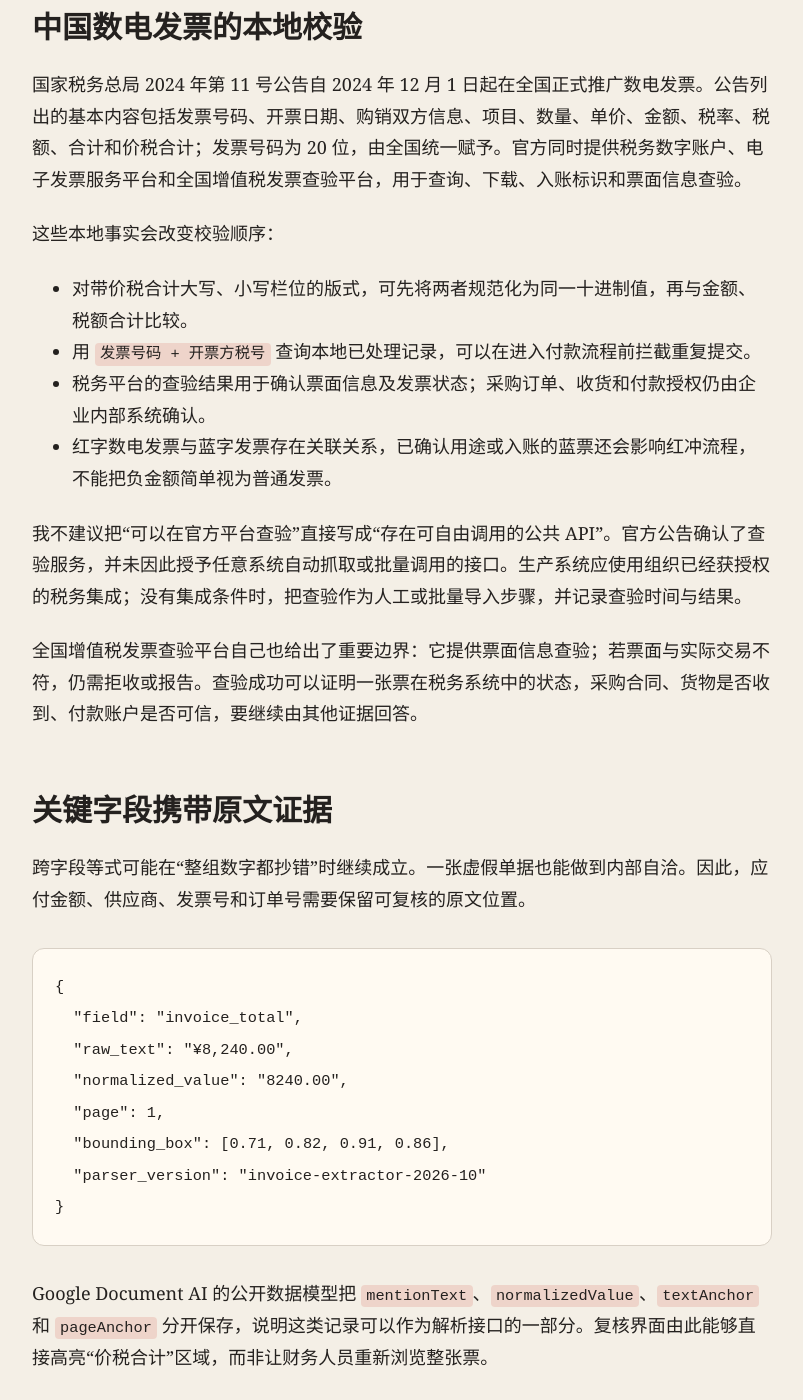
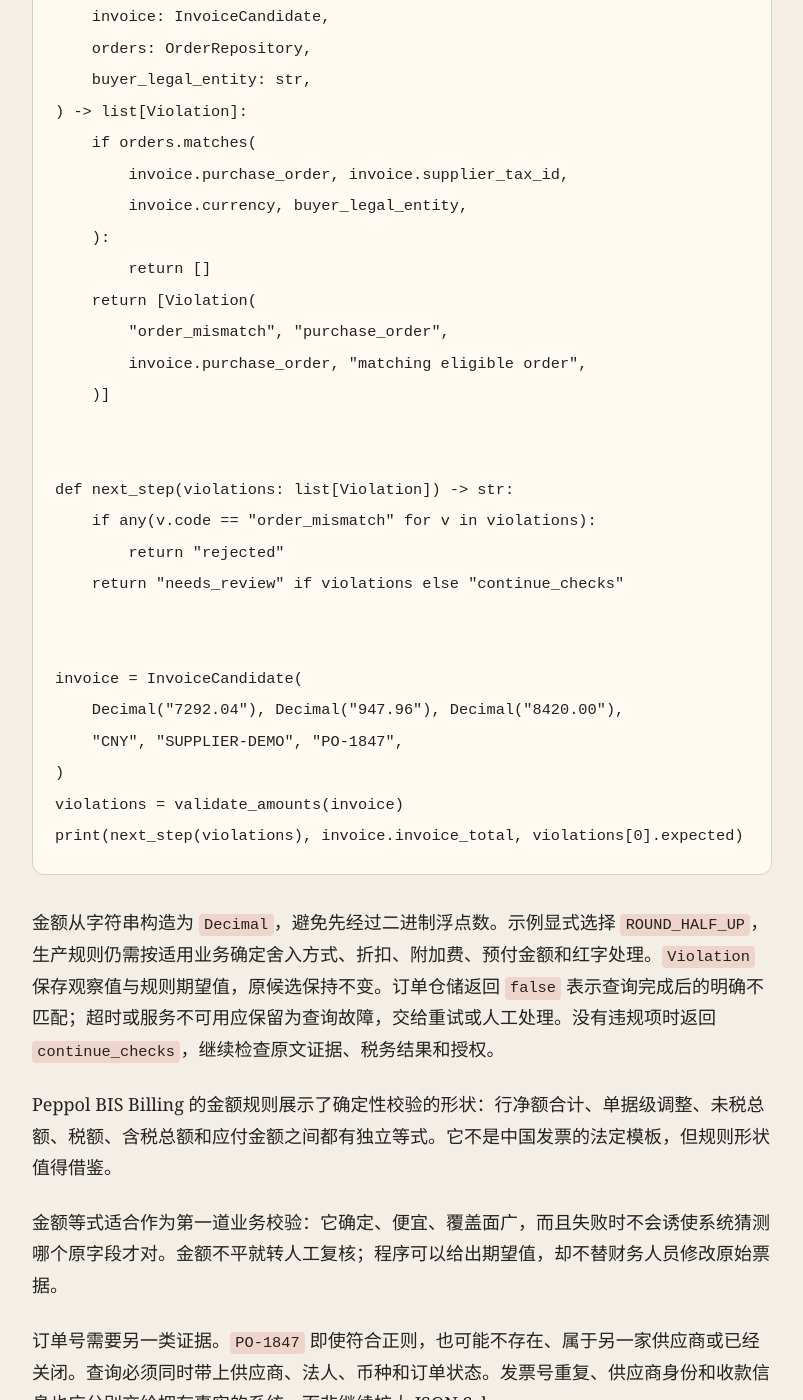
Before and after one commit to deewhale/deewhale.github.io, a Jekyll site: the page built from _posts/2026-10-08-structured-output-invoice-validation.md, in a window 1280 px wide and 1400 px high, scrolled down 4171 px. Shown: the whole window, without its empty margins (238-1041 px from the left). Built offline with Jekyll 4.4.1, drawn with Linux system fonts in a browser that asks for light colours; some of the changed text lies outside the part shown.

Commit message:
content: apply second-review corrections

````diff
--- a/_posts/2026-09-14-long-running-agent-harness.md
+++ b/_posts/2026-09-14-long-running-agent-harness.md
@@ -34,7 +34,7 @@ Harness 是模型外负责装配上下文、调度工具和推进任务状态的
 
 这次改造要完成三件事：校验支付回调签名，避免重复通知造成重复入账，保持原有支付路径工作。最省事的记录方式，是让 Agent 在同一份 Markdown 里维护需求、进度和测试结果。它也有一个危险的便利：改动一份文件，就能缩小需求、宣布实现完成，再给自己补一条通过记录。
 
-我会先拆开这些记录的写入权。文件数量可以很少，责任需要清楚。
+第一步是拆开这些记录的写入权。文件数量可以很少，责任需要清楚。
 
 | 状态 | 回答的问题 | 写入与使用规则 |
 |---|---|---|
@@ -46,13 +46,13 @@ Harness 是模型外负责装配上下文、调度工具和推进任务状态的
 
 开头的 `status: running` 属于工作账本。它负责指向 `run-18`，解释任务由谁领取；代码内容以 `c7d4e2a` 为准。进度文字适合补充“为何选这个实现”和“接下来查什么”。支付平台是否注册成功，则要向支付平台确认。
 
-这一区分也改变了权限安排。如果所有记录仍允许实现者随意覆盖，表格只是文档。我的设计会让 Agent 提交候选代码和测试材料，由控制层校验引用关系、推进状态；修改验收目标走独立的规格变更入口。小团队可以先用单进程脚本、受控文件和 Git 实现这条边界，规模扩大后再迁移到服务与数据库。
+这一区分也改变了权限安排。如果所有记录仍允许实现者随意覆盖，表格只是文档。一种可行的设计是让 Agent 提交候选代码和测试材料，由控制层校验引用关系、推进状态；修改验收目标走独立的规格变更入口。小团队可以先用单进程脚本、受控文件和 Git 实现这条边界，规模扩大后再迁移到服务与数据库。
 
 例如 `spec_version: 3` 约定重复投递同一支付事件时，数据库只增加一笔入账。执行者发现某种旧订单缺少事件编号，可以把它记录为规格问题，交由负责人决定兼容规则。若决定改变规则，就产生版本 4，并重新确认受影响的检查。这样，测试放宽和需求修改会留下同一条可追溯记录。
 
 代码演进也遵循类似规则。版本 A 通过的证据保留为历史；版本 B 加了一次数据库迁移，即使账本曾显示通过，B 仍要重新验证。恢复时最有用的往往是这个具体差异，而非一份更流畅的工作总结。
 
-如果只能先做一件事，我会把“任务—规格版本—代码版本—测试结果”的引用链存下来。原因很实际：下一轮拿到它，就能复验已经付出成本的工作；只有摘要时，接班者往往还得重新判断哪些工作值得保留。规划角色、记忆检索和并行调度都可以晚一点加入。
+最先值得保存的是“任务—规格版本—代码版本—测试结果”的引用链。下一轮拿到它，就能复验已经付出成本的工作；只有摘要时，接班者往往还得重新判断哪些工作值得保留。规划角色、记忆检索和并行调度都可以晚一点加入。
 
 Anthropic 在 2025 年的长运行编码实验中，观察到一次做得过多、交班留下半成品，以及后续实例过早宣布完成。它用功能清单、进度文件和 Git 帮助新会话接手，还要求开始新功能前检查已有能力。这些工件提供了一个很小的起点：先让下一轮能辨认手里的代码和目标，再考虑让它做更多事。
 
@@ -74,11 +74,11 @@ Anthropic 在 2025 年的长运行编码实验中，观察到一次做得过多
 
 这里最容易做错的是“恢复到最新提交”。最新只描述顺序。若提交属于另一个任务，或者包含两项未完成修改，直接把它交给新 Agent，会把隔离问题伪装成实现问题。对账首先确认提交与任务的关系，再决定从哪里继续；来源不清的改动应保留下来调查。
 
-对已经找回的版本，我会跑一次短基线检查：启动项目，验证既有支付路径，再触发一个合法和一个无效签名请求。它的用途是记录新一轮改动之前的状态。红灯若已存在，任务先处理这个故障；绿灯则给后续差异一个对照。基线应短到每次接管都愿意运行，完整回归仍在交付前完成。
+对已经找回的版本，先跑一次短基线检查：启动项目，验证既有支付路径，再触发一个合法和一个无效签名请求。它的用途是记录新一轮改动之前的状态。红灯若已存在，任务先处理这个故障；绿灯则给后续差异一个对照。基线应短到每次接管都愿意运行，完整回归仍在交付前完成。
 
 这之后交给模型的输入可以很小：当前规格、相关文件、刚才的基线结果、尚待解决的失败和停止条件。详细历史留在可检索的存储里，按需读回。把所有日志重新装进上下文既增加开销，也让“当前已确认的状态”淹没在旧建议和失败尝试中。
 
-实现恢复逻辑时，我会专门在几处切断进程：代码已提交但账本未更新，测试已结束但证据未保存，证据已保存但通过标记未写入。重启后检查是否沿同一个提交继续，是否重复开发，是否错误地沿用旧结果。正常退出时写一份完整摘要很容易；这些半完成的写入更能检验交班协议。
+验证恢复逻辑时，可以专门在几处切断进程：代码已提交但账本未更新，测试已结束但证据未保存，证据已保存但通过标记未写入。重启后检查是否沿同一个提交继续，是否重复开发，是否错误地沿用旧结果。正常退出时写一份完整摘要很容易；这些半完成的写入更能检验交班协议。
 
 ## 验收绑定代码与环境
 
@@ -112,7 +112,7 @@ result: pass
 
 Anthropic 的 Agent 评测方法把交互轨迹称为 transcript，把试验结束后的环境状态称为 outcome。落到这个例子，“运行测试命令”属于轨迹，重复投递后的入账条数属于验收目标。Evaluator 可以是确定性检查程序，也可以包含复核模型：条数、状态转换和响应码先用代码断言；从入口穿过处理逻辑到数据库的路径用端到端测试；难编码的交互质量再交给经过样本校准的复核。
 
-我不认同用“多放一个模型复核”替代验收设计。两个角色若共享模糊标准，花更多轮次也可能一起放行。Anthropic 的全栈应用实验就出现过 Evaluator 发现问题后又宽松通过，研究者需要读日志、调整 QA 提示来校准。应先明确测试会拒绝什么，再判断增加复核模型能补上哪些漏检。
+“多放一个模型复核”不能替代验收设计。两个角色若共享模糊标准，花更多轮次也可能一起放行。Anthropic 的全栈应用实验就出现过 Evaluator 发现问题后又宽松通过，研究者需要读日志、调整 QA 提示来校准。应先明确测试会拒绝什么，再判断增加复核模型能补上哪些漏检。
 
 状态转换可以由很短的规则控制：
 
@@ -130,11 +130,15 @@ pending → running → needs_verification → passed
 
 ## Agent 写操作的授权位置
 
-`register_webhook: started` 还提醒了一件 Agent 特有的事：动作由模型选择，授权和凭证却应由模型外的系统控制。我会把测试环境内的代码与数据操作交给受限工具，把生产回调地址变更、凭证轮换和不可自动撤销的动作放在人审之后，审批绑定具体对象与动作。Anthropic 的 Managed Agents 公开架构采用外部凭证存储和专用代理处理自定义工具的 OAuth 凭证；自建 Harness 也可以沿这个边界检查调用主体、目标服务和权限范围，让生成代码接触不到原始 token。遇到中断，先按事先保存的业务标识核对外部结果，再依据该接口的幂等、补偿能力选择后续动作；查证条件不足时暂停自动推进。凭证隔离、操作授权和结果查询分别由对应机制负责，避免接班模型凭一句旧的“已经批准”继续写入。
+`register_webhook: started` 还提醒了一件 Agent 特有的事：动作由模型选择，授权和凭证却应由模型外的系统控制。测试环境内的代码与数据操作可以交给受限工具；生产回调地址变更、凭证轮换和不可自动撤销的动作放在人审之后，审批绑定具体对象与动作。
+
+Anthropic 的 Managed Agents 公开架构采用外部凭证存储和专用代理处理自定义工具的 OAuth 凭证；自建 Harness 也可以沿这个边界检查调用主体、目标服务和权限范围，让生成代码接触不到原始 token。凭证隔离、操作授权和结果查询分别由对应机制负责，避免接班模型凭一句旧的“已经批准”继续写入。
+
+遇到中断，先按事先保存的业务标识核对外部结果，再依据该接口的幂等、补偿能力选择后续动作；查证条件不足时暂停自动推进。
 
 ## 持久化底座与可替换组件
 
-我会把研发投入分成两本账。一类是更换模型后仍要维护的职责：状态保存、产物定位、环境重建、权限检查和验收入口。另一类是为了改善当前模型表现而增加的策略：如何裁剪上下文、谁先规划、何时复核、一次派几个 Agent。前一类适合做成稳定接口，后一类适合配置成可以逐项关闭的策略。
+研发投入可以分成两本账。一类是更换模型后仍要维护的职责：状态保存、产物定位、环境重建、权限检查和验收入口。另一类是为了改善当前模型表现而增加的策略：如何裁剪上下文、谁先规划、何时复核、一次派几个 Agent。前一类适合做成稳定接口，后一类适合配置成可以逐项关闭的策略。
 
 这不要求一开始就拆成很多服务。单进程也能先把读事件、调模型、执行工具和保存结果分成清楚的接口。重要的是，当模型停止响应或沙箱损坏时，任务记录仍在可读取的位置，替换执行者有明确入口。
 
@@ -159,7 +163,7 @@ Anthropic 的 Managed Agents 将日志、控制循环和执行环境拆开，分
 
 Anthropic 的应用开发实验提供了一个具体对照：Sonnet 4.5 接近上下文上限时会提前收尾，研究者通过清空上下文并交班来处理；换到 Opus 4.5 后，这种行为减弱，便改用自动 compaction 维持连续运行。到 Opus 4.6 的实验，固定 sprint 被移除，Evaluator 改在完整构建后检查，发现问题再进入修复循环。删除机制与补强机制一样，都在改变 Harness。
 
-我会把“定期尝试删除”纳入升级流程，而非把架构图上的每个框都当作资产。为同一组真实任务固定输入、环境和验收条件，先跑现有配置，再每次关闭一项机制。每种配置重复运行，记录完成率、验收后漏检、返工、人工介入、墙钟时间和成本。改变模型、提示和任务范围时也留下版本，避免把几项变化的效果算到同一个组件头上。
+升级流程应包含“定期尝试删除”，而非把架构图上的每个框都当作资产。为同一组真实任务固定输入、环境和验收条件，先跑现有配置，再每次关闭一项机制。每种配置重复运行，记录完成率、验收后漏检、返工、人工介入、墙钟时间和成本。改变模型、提示和任务范围时也留下版本，避免把几项变化的效果算到同一个组件头上。
 
 对上下文策略，比较的是故障形态。reset 用一次明确交班换取干净输入，可能丢掉尚未写入工件的判断；compaction 保持连续性，也可能让摘要中的误判跟着后续运行。若连续运行经常过早收口、忽略新证据，值得试 reset；若反复重置使 Agent 一再探索同一段代码，连续运行可能更合适。验收结果和重复劳动一起看，比单看 token 数更能解释取舍。
 
@@ -167,13 +171,13 @@ Planner 的价值主要看范围和依赖是否经常遗漏。上游已经提供
 
 Evaluator 则要检查净收益。先保存一批人工确认的缺陷样本，看它能找回多少、误报多少，以及反馈会引起多少无效修改。模型升级后，旧的缺陷可能已能稳定自修，复核可以后移或降低频率；高风险路径和新任务类型仍保留更强检查。验收入口始终在，是否由另一个模型跑一遍，则由任务难度和漏检成本决定。
 
-我会最后才增加并行。可拆分的失败集合、隔离产物和可检测的合并冲突，是它值得尝试的前提。Anthropic 的 C 编译器实验曾在编译 Linux 内核时遇到多个 Agent 修同一故障、覆盖彼此修改，后来通过与已知可用编译器对照，把问题重新切成可并行诊断的部分。瓶颈在任务划分时，多开实例会增加协调工作。
+并行只在失败集合可拆分、产物已隔离、合并冲突可检测之后才值得增加。Anthropic 的 C 编译器实验曾在编译 Linux 内核时遇到多个 Agent 修同一故障、覆盖彼此修改，后来通过与已知可用编译器对照，把问题重新切成可并行诊断的部分。瓶颈在任务划分时，多开实例会增加协调工作。
 
 删除也需要范围明确。某种配置在例行缺陷修复上表现稳定，可以用于这组任务；跨仓库迁移、陌生框架改造和生产操作仍进入各自的评测。把所有任务混成一个成功率，会掩盖最需要复核的少数类别。团队要保存的是“在哪些条件下可以省掉这一环”的结果，方便下次任务分布变化时重新检验。
 
 ## 按恢复成本选择实现规模
 
-一个只改本地文件、失败后可以廉价重跑的短任务，我会从受约束的单 Agent、Git 提交和已有测试开始。新建任务数据库、租约服务或模型评审链路的维护成本，很可能高于重跑成本。已经有成熟 CI 的团队，也可以直接复用现有的构建和验收入口。
+一个只改本地文件、失败后可以廉价重跑的短任务，可以从受约束的单 Agent、Git 提交和已有测试开始。新建任务数据库、租约服务或模型评审链路的维护成本，很可能高于重跑成本。已经有成熟 CI 的团队，也可以直接复用现有的构建和验收入口。
 
 需要跨会话保留未完成工作时，再补上规格版本、任务账本和证据引用；需要在环境丢失后接班时，加上持久事件和环境配方；存在多个执行者抢占同一工作时，才落实领取、续租和过期写入拒绝。每一项新增设施都对应一个能重现的恢复故障。
 
--- a/_posts/2026-10-08-no-silver-bullet-ai-coding.md
+++ b/_posts/2026-10-08-no-silver-bullet-ai-coding.md
@@ -67,7 +67,7 @@ METR 在 2025 年初测的是另一种工作：资深维护者在自己长期熟
 | 软件交付 | 前置时间、部署频率 | 故障、回滚、恢复和运维成本 |
 | 产品结果 | 用户任务成功、采用或收入变化 | 机会成本、长期约束和错误方向 |
 
-因此，我会把代码行数、生成 token 和建议接受率当作过程诊断，而不会把它们当作生产率目标。越接近最终结果，指标越慢、噪声越大，也越接近团队真正承担的后果。
+因此，代码行数、生成 token 和建议接受率只适合作为过程诊断，不适合作为生产率目标。越接近最终结果，指标越慢、噪声越大，也越接近团队真正承担的后果。
 
 ## 两条坐标决定自动化程度
 
@@ -84,9 +84,7 @@ AI 也能帮助任务移动象限。原型让模糊需求接受具体反馈；
 
 ## 概念负责人
 
-如果只能保留一道人工门禁，我会把它放在“谁拥有这个变更的概念结构”上。每项进入主干或生产的变更都需要一名概念负责人。这个人可以不手写每行代码，但要能回答五个问题：
-
-概念负责人承担解释权，也承担停止权。需求仍在摇摆、关键约束没有来源、验证成本超过当前预算时，他应把任务退回探索阶段。模型、提示词和执行 Agent 可以随工具升级而替换，这个责任接口要一直存在；否则团队拥有的是一批代码产物，而非一项可以继续维护的系统能力。
+每项进入主干或生产的变更都需要一名概念负责人。这个人可以不手写每行代码，但要能回答五个问题：
 
 1. 用户最终获得了什么行为？
 2. 哪些不变量必须保持？
@@ -94,7 +92,7 @@ AI 也能帮助任务移动象限。原型让模糊需求接受具体反馈；
 4. 团队怎样观察和撤回它？
 5. 下一次需求变化应该修改哪一层？
 
-回答不出这些问题，任务仍停在“候选实现”阶段。回答得出，AI 写了多少代码反而只是实现细节。
+概念负责人承担解释权，也承担停止权。需求仍在摇摆、关键约束没有来源、验证成本超过当前预算时，负责人应把任务退回探索阶段。模型、提示词和执行 Agent 可以替换，这个责任接口要一直存在；缺少它，下一次变更只能重新从代码推断系统意图。
 
 ## 资料
 
--- a/_posts/2026-10-08-structured-output-invoice-validation.md
+++ b/_posts/2026-10-08-structured-output-invoice-validation.md
@@ -30,7 +30,7 @@ tags: [Structured Output, JSON Schema, Document AI]
 
 如果流水线在 JSON Schema 通过后就入账，两处抽取错误会直接变成财务事实。结构化输出解决的是模型与软件之间的接口摩擦，财务系统还要判断字段是否彼此一致、是否对应真实订单，以及这些值究竟来自文档哪里。
 
-我的判断是，结构化输出的落库状态应该叫 `schema_valid_candidate`，而不是 `validated_invoice`。一个名字上的克制，可以阻止下游把“程序能接收”误读成“业务已确认”。
+只通过结构校验的记录适合命名为 `schema_valid_candidate`，而不是 `validated_invoice`。一个名字上的克制，可以阻止下游把“程序能接收”误读成“业务已确认”。
 
 ## Schema 交付稳定接口
 
@@ -42,11 +42,11 @@ tags: [Structured Output, JSON Schema, Document AI]
 
 ## 金额关系可以直接执行
 
-发票金额校验无需再调用一次模型。下面这段只依赖 Python 标准库的代码可以直接运行：它用 `Decimal` 保存金额，在候选对象构造时检查价税关系，再查询采购订单主数据：
+发票金额校验无需再调用一次模型。下面的 Python 3.9+ 示例只依赖标准库：候选对象保存原值，金额与订单校验分别返回违规项，调用方再决定处理路径。示例处理已经通过接口检查的有限、两位小数 CNY 金额；订单查询中的法人来自当前业务上下文。
 
 ```python
 from dataclasses import dataclass
-from decimal import Decimal
+from decimal import Decimal, ROUND_HALF_UP
 from typing import Protocol
 
 
@@ -59,28 +59,71 @@ class InvoiceCandidate:
     supplier_tax_id: str
     purchase_order: str
 
-    def __post_init__(self) -> None:
-        expected = (self.net_amount + self.tax_amount).quantize(Decimal("0.01"))
-        if expected != self.invoice_total:
-            raise ValueError(f"invoice_total should be {expected}")
+
+@dataclass(frozen=True)
+class Violation:
+    code: str
+    field: str
+    actual: str
+    expected: str
+
+
+def validate_amounts(invoice: InvoiceCandidate) -> list[Violation]:
+    expected = (invoice.net_amount + invoice.tax_amount).quantize(
+        Decimal("0.01"), rounding=ROUND_HALF_UP
+    )
+    if expected == invoice.invoice_total:
+        return []
+    return [Violation(
+        "amount_mismatch", "invoice_total",
+        str(invoice.invoice_total), str(expected),
+    )]
 
 
 class OrderRepository(Protocol):
-    def matches(self, po: str, supplier_tax_id: str, currency: str) -> bool: ...
+    def matches(
+        self, po: str, supplier_tax_id: str,
+        currency: str, buyer_legal_entity: str,
+    ) -> bool:
+        """查询完成后，判断订单是否匹配且处于允许处理的状态。"""
+        ...
 
 
-def validate_order(invoice: InvoiceCandidate, orders: OrderRepository) -> None:
-    if not orders.matches(
-        invoice.purchase_order,
-        invoice.supplier_tax_id,
-        invoice.currency,
+def validate_order(
+    invoice: InvoiceCandidate,
+    orders: OrderRepository,
+    buyer_legal_entity: str,
+) -> list[Violation]:
+    if orders.matches(
+        invoice.purchase_order, invoice.supplier_tax_id,
+        invoice.currency, buyer_legal_entity,
     ):
-        raise ValueError("purchase order does not match supplier and currency")
+        return []
+    return [Violation(
+        "order_mismatch", "purchase_order",
+        invoice.purchase_order, "matching eligible order",
+    )]
+
+
+def next_step(violations: list[Violation]) -> str:
+    if any(v.code == "order_mismatch" for v in violations):
+        return "rejected"
+    return "needs_review" if violations else "continue_checks"
+
+
+invoice = InvoiceCandidate(
+    Decimal("7292.04"), Decimal("947.96"), Decimal("8420.00"),
+    "CNY", "SUPPLIER-DEMO", "PO-1847",
+)
+violations = validate_amounts(invoice)
+print(next_step(violations), invoice.invoice_total, violations[0].expected)
 ```
 
-`Decimal` 避免把二进制浮点误差混入两位小数的金额判断。生产实现还要写清舍入方式、折扣、附加费、预付金额和红字场景。Peppol BIS Billing 的金额规则展示了这种做法：行净额合计、单据级调整、未税总额、税额、含税总额和应付金额之间都有独立等式。它不是中国发票的法定模板，但规则形状值得借鉴。
+金额从字符串构造为 `Decimal`，避免先经过二进制浮点数。示例显式选择 `ROUND_HALF_UP`，生产规则仍需按适用业务确定舍入方式、折扣、附加费、预付金额和红字处理。`Violation` 保存观察值与规则期望值，原候选保持不变。订单仓储返回 `false` 表示查询完成后的明确不匹配；超时或服务不可用应保留为查询故障，交给重试或人工处理。没有违规项时返回 `continue_checks`，继续检查原文证据、税务结果和授权。
 
-如果只能先加一道业务校验，我会从金额等式开始。它确定、便宜、覆盖面广，而且失败时不会诱使系统猜测哪个原字段才对。金额不平就转人工复核；程序可以给出期望值，却不替财务人员修改原始票据。
+Peppol BIS Billing 的金额规则展示了确定性校验的形状：行净额合计、单据级调整、未税总额、税额、含税总额和应付金额之间都有独立等式。它不是中国发票的法定模板，但规则形状值得借鉴。
+
+金额等式适合作为第一道业务校验：它确定、便宜、覆盖面广，而且失败时不会诱使系统猜测哪个原字段才对。金额不平就转人工复核；程序可以给出期望值，却不替财务人员修改原始票据。
 
 订单号需要另一类证据。`PO-1847` 即使符合正则，也可能不存在、属于另一家供应商或已经关闭。查询必须同时带上供应商、法人、币种和订单状态。发票号重复、供应商身份和收款信息也应分别交给拥有事实的系统，而非继续扩大 JSON Schema。
 
@@ -95,7 +138,7 @@ def validate_order(invoice: InvoiceCandidate, orders: OrderRepository) -> None:
 - 税务平台的查验结果用于确认票面信息及发票状态；采购订单、收货和付款授权仍由企业内部系统确认。
 - 红字数电发票与蓝字发票存在关联关系，已确认用途或入账的蓝票还会影响红冲流程，不能把负金额简单视为普通发票。
 
-我不建议把“可以在官方平台查验”直接写成“存在可自由调用的公共 API”。官方公告确认了查验服务，并未因此授予任意系统自动抓取或批量调用的接口。生产系统应使用组织已经获授权的税务集成；没有集成条件时，把查验作为人工或批量导入步骤，并记录查验时间与结果。
+“可以在官方平台查验”不能被直接改写成“存在可自由调用的公共 API”。官方公告确认了查验服务，并未因此授予任意系统自动抓取或批量调用的接口。生产系统应使用组织已经获授权的税务集成；没有集成条件时，把查验作为人工或批量导入步骤，并记录查验时间与结果。
 
 全国增值税发票查验平台自己也给出了重要边界：它提供票面信息查验；若票面与实际交易不符，仍需拒收或报告。查验成功可以证明一张票在税务系统中的状态，采购合同、货物是否收到、付款账户是否可信，要继续由其他证据回答。
 
@@ -122,7 +165,7 @@ Google Document AI 的公开数据模型把 `mentionText`、`normalizedValue`、
 
 ## 失败路由和上线指标
 
-不同失败需要不同动作。解析或 Schema 错误停在接口层；金额不平、订单不匹配和重复发票进入业务拒绝；关键字段缺少锚点或存在多个候选位置时，进入字段级人工复核；新供应商、账户变更和超授权金额则交给额外审批。
+不同失败需要不同动作。解析或 Schema 错误停在接口层；金额不平进入人工复核；主数据查询确认订单不匹配或确认重复提交时进入业务拒绝。多个违规项同时出现时，拒绝优先，但保留全部违规项和原候选。关键字段缺少锚点或存在多个候选位置时，进入字段级人工复核；新供应商、账户变更和超授权金额则交给额外审批。
 
 评测也要落到入账决定，而不是 JSON parser：
 
````
Also changed, not shown: other parts of _posts/2026-09-14-long-running-agent-harness.md (+1 -1 lines), other parts of _posts/2026-10-08-no-silver-bullet-ai-coding.md (+1 -1 lines), other parts of _posts/2026-10-08-structured-output-invoice-validation.md (+1 -1 lines), _posts/2026-09-14-palantir-ontology-operational-layer.md (+12 -14 lines), _posts/2026-10-08-bakabase-resource-catalog.md (+9 -9 lines).
